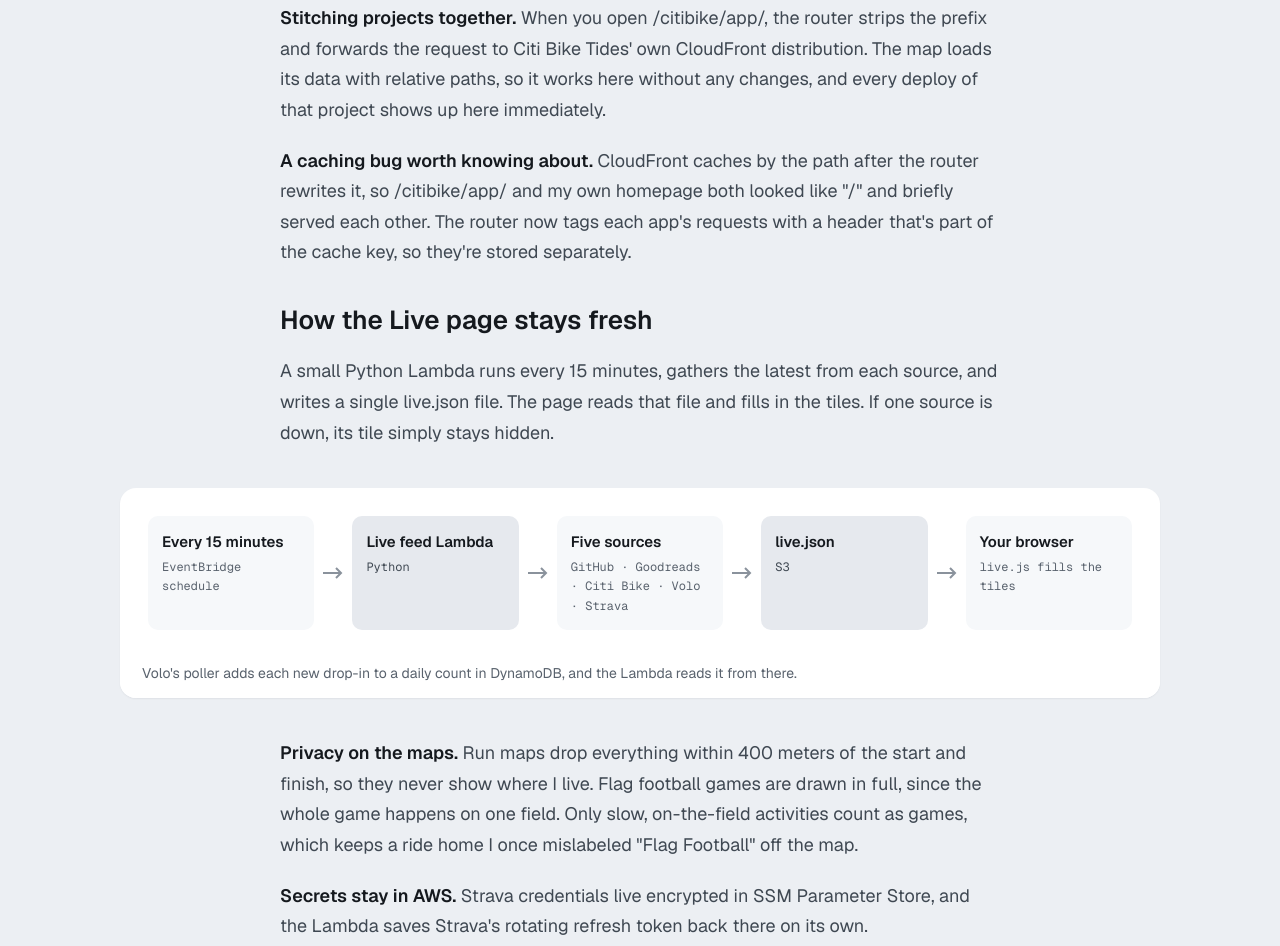
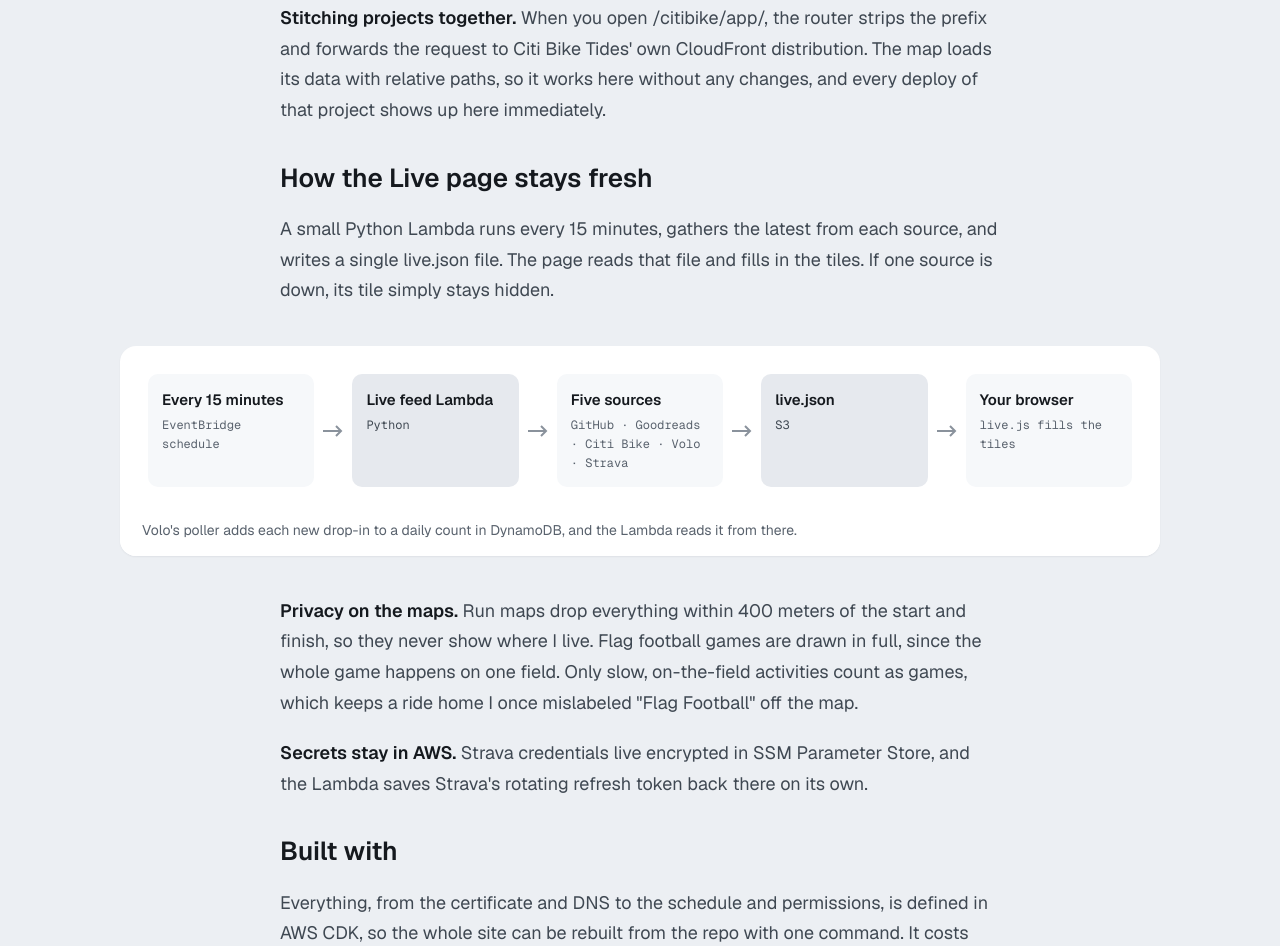
Before and after one commit to nshampoo/shampoe-website, a plain HTML site: page site/this-site/index.html in a window 1280 px wide. Shown: the part 2399-3345 px from the top of the page. Drawn offline with nearby package versions, Linux system fonts and the light colour scheme.

Commit message:
This site: drop the caching-bug paragraph
Keeps the page focused on what the site does and how; the router fix
is still in the code and its comments.

```diff
--- a/site/this-site/index.html
+++ b/site/this-site/index.html
@@ -83,7 +83,6 @@
 
   <article class="narrow prose">
     <p><strong>Stitching projects together.</strong> When you open /citibike/app/, the router strips the prefix and forwards the request to Citi Bike Tides' own CloudFront distribution. The map loads its data with relative paths, so it works here without any changes, and every deploy of that project shows up here immediately.</p>
-    <p><strong>A caching bug worth knowing about.</strong> CloudFront caches by the path after the router rewrites it, so /citibike/app/ and my own homepage both looked like "/" and briefly served each other. The router now tags each app's requests with a header that's part of the cache key, so they're stored separately.</p>
 
     <h2>How the Live page stays fresh</h2>
     <p>A small Python Lambda runs every 15 minutes, gathers the latest from each source, and writes a single live.json file. The page reads that file and fills in the tiles. If one source is down, its tile simply stays hidden.</p>
```
